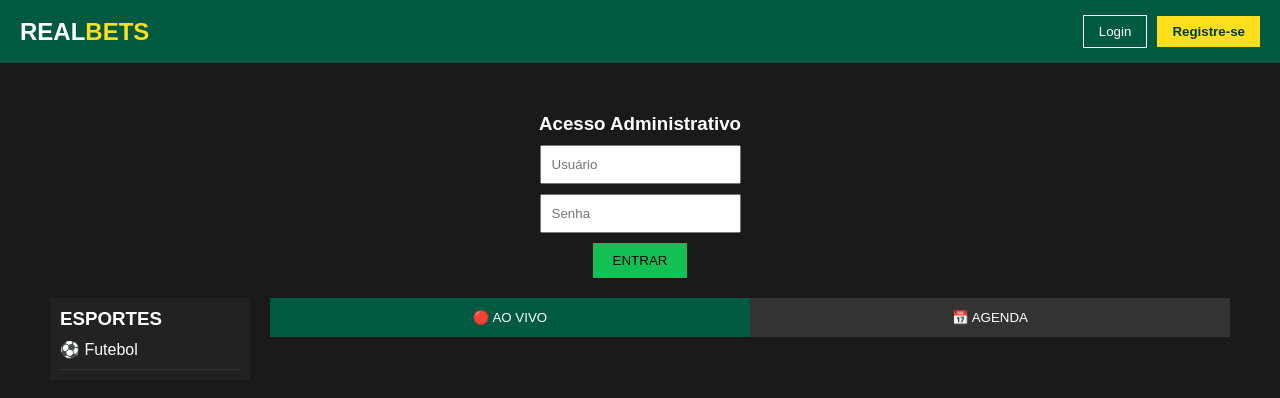
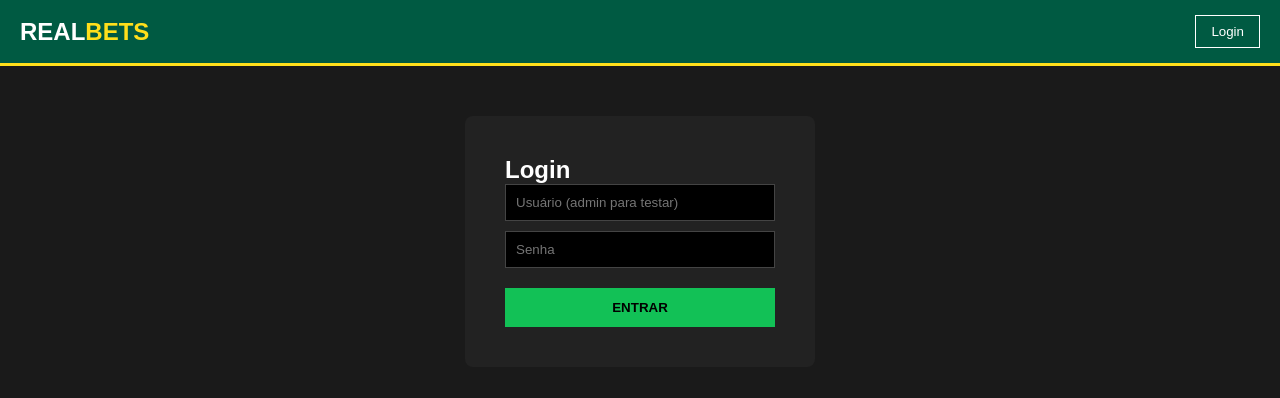
Before and after one commit to rianp7221-ship-it/realbets, a Next.js app in the folder realbets/: page / in a window 1280 px wide. Both pictures are taken after a click on the button "Login". Shown: the top 398 px of the page. Built offline with nearby package versions, Linux system fonts and the light colour scheme.

Commit message:
Update page.js

```diff
--- a/realbets/app/page.js
+++ b/realbets/app/page.js
@@ -2,84 +2,94 @@
 import { useState, useEffect } from 'react';
 
 export default function Home() {
-  const [view, setView] = useState('home'); // 'home', 'admin', 'login'
+  // Estados globais do sistema
+  const [view, setView] = useState('home'); // 'home', 'login', 'admin'
+  const [userSession, setUserSession] = useState(null); // 'user', 'admin' ou null
   const [activeTab, setActiveTab] = useState('live');
   const [games, setGames] = useState({ live: [], scheduled: [] });
-  const [isAdmin, setIsAdmin] = useState(false);
+  const [showModal, setShowModal] = useState(false);
 
-  // Integração com API-Sports
+  // Simulação de busca de dados da API
   useEffect(() => {
-    async function fetchData() {
-      const demoData = [{ id: 1, teams: 'Real Madrid × Barcelona', time: '16:00', league: 'La Liga' }];
-      setGames({ live: [], scheduled: demoData });
-    }
-    fetchData();
+    // Aqui você integraria sua API futuramente
+    setGames({
+      live: [{ id: 1, teams: 'Real Madrid × Barcelona', time: "90'" }],
+      scheduled: [{ id: 2, teams: 'Flamengo × Palmeiras', time: '18:00' }]
+    });
   }, []);
 
-  // --- ÁREA DO ADMINISTRADOR ---
-  if (view === 'admin') return (
-    <div style={{ background: '#111', color: '#fff', minHeight: '100vh', padding: '20px' }}>
-      <header style={{ display: 'flex', justifyContent: 'space-between', borderBottom: '1px solid #333', paddingBottom: '10px' }}>
-        <h1>⚙️ PAINEL ADMIN</h1>
-        <button onClick={() => setView('home')} style={{ background: '#c00', border: 'none', padding: '10px', color: '#fff' }}>Sair do Admin</button>
+  // --- COMPONENTE: HEADER PROFISSIONAL ---
+  const Header = () => (
+    <header style={{ background: '#005a42', padding: '15px 20px', borderBottom: '3px solid #ffdf1b', display: 'flex', justifyContent: 'space-between', alignItems: 'center' }}>
+      <h1 onClick={() => setView('home')} style={{ margin: 0, fontSize: '24px', fontWeight: '900', cursor: 'pointer', color: '#fff' }}>
+        REAL<span style={{ color: '#ffdf1b' }}>BETS</span>
+      </h1>
+      <div style={{ display: 'flex', gap: '10px' }}>
+        {userSession === 'admin' && <button onClick={() => setView('admin')} style={{ background: '#ffdf1b', color: '#000', border: 'none', padding: '8px 15px', fontWeight: 'bold' }}>PAINEL ADMIN</button>}
+        {!userSession ? (
+          <button onClick={() => setView('login')} style={{ background: 'transparent', color: '#fff', border: '1px solid #fff', padding: '8px 15px' }}>Login</button>
+        ) : (
+          <button onClick={() => {setUserSession(null); setView('home');}} style={{ background: '#c00', color: '#fff', border: 'none', padding: '8px 15px' }}>Sair</button>
+        )}
+      </div>
     </header>
-      <div style={{ marginTop: '20px', display: 'grid', gridTemplateColumns: '1fr 1fr', gap: '20px' }}>
-        <div style={{ background: '#222', padding: '20px', borderRadius: '8px' }}>
-          <h3>Gerenciar Odds</h3>
-          <input placeholder="ID do Jogo" style={{ display: 'block', width: '100%', marginBottom: '10px', padding: '8px' }} />
-          <button style={{ background: '#005a42', color: '#fff', padding: '10px 20px', border: 'none' }}>Atualizar</button>
+  );
+
+  // --- COMPONENTE: PAINEL ADMIN (PROTEGIDO) ---
+  if (view === 'admin' && userSession === 'admin') {
+    return (
+      <div style={{ background: '#111', color: '#fff', minHeight: '100vh' }}>
+        <Header />
+        <div style={{ padding: '40px' }}>
+          <h2>⚙️ PAINEL DE CONTROLE ADMINISTRATIVO</h2>
+          <div style={{ display: 'grid', gridTemplateColumns: 'repeat(3, 1fr)', gap: '20px', marginTop: '20px' }}>
+            <div style={{ background: '#222', padding: '20px', borderRadius: '5px' }}><h3>Gerenciar Jogos</h3><button>Adicionar Evento</button></div>
+            <div style={{ background: '#222', padding: '20px', borderRadius: '5px' }}><h3>Financeiro</h3><p>Saldo do sistema: R$ 0,00</p></div>
+            <div style={{ background: '#222', padding: '20px', borderRadius: '5px' }}><h3>Usuários</h3><p>125 cadastrados</p></div>
           </div>
         </div>
       </div>
     );
+  }
 
-  // --- SITE PRINCIPAL (LAYOUT BET365) ---
+  // --- COMPONENTE: SITE PRINCIPAL ---
   return (
     <div style={{ background: '#1a1a1a', color: '#fff', minHeight: '100vh', fontFamily: 'sans-serif' }}>
-      {/* HEADER */}
-      <header style={{ background: '#005a42', padding: '15px 20px', display: 'flex', justifyContent: 'space-between', alignItems: 'center' }}>
-        <h1 style={{ margin: 0, fontSize: '24px' }}>REAL<span style={{ color: '#ffdf1b' }}>BETS</span></h1>
-        <div>
-          <button onClick={() => setView('login')} style={{ background: 'transparent', border: '1px solid #fff', color: '#fff', padding: '8px 15px', marginRight: '10px' }}>Login</button>
-          <button onClick={() => setView('login')} style={{ background: '#ffdf1b', color: '#003b2b', border: 'none', padding: '8px 15px', fontWeight: 'bold' }}>Registre-se</button>
+      <Header />
+
+      {view === 'login' ? (
+        <div style={{ display: 'flex', justifyContent: 'center', marginTop: '50px' }}>
+          <div style={{ background: '#222', padding: '40px', borderRadius: '8px', width: '350px' }}>
+            <h2>Login</h2>
+            <input id="u" placeholder="Usuário (admin para testar)" style={{ width: '100%', padding: '10px', marginBottom: '10px', background: '#000', border: '1px solid #444', color: '#fff' }} />
+            <input id="p" type="password" placeholder="Senha" style={{ width: '100%', padding: '10px', marginBottom: '20px', background: '#000', border: '1px solid #444', color: '#fff' }} />
+            <button onClick={() => {
+              const u = document.getElementById('u').value;
+              if(u === 'admin') { setUserSession('admin'); setView('admin'); }
+              else { setUserSession('user'); setView('home'); }
+            }} style={{ width: '100%', padding: '12px', background: '#12c156', border: 'none', cursor: 'pointer', fontWeight: 'bold' }}>ENTRAR</button>
           </div>
-      </header>
-
-      {/* LOGIN SIMPLES */}
-      {view === 'login' && (
-        <div style={{ textAlign: 'center', marginTop: '50px' }}>
-          <h3>Acesso Administrativo</h3>
-          <input id="user" placeholder="Usuário" style={{ display: 'block', margin: '10px auto', padding: '10px' }} />
-          <input id="pass" type="password" placeholder="Senha" style={{ display: 'block', margin: '10px auto', padding: '10px' }} />
-          <button onClick={() => {
-            if(document.getElementById('user').value === 'admin') { setView('admin'); } else { setView('home'); }
-          }} style={{ background: '#12c156', padding: '10px 20px', border: 'none' }}>ENTRAR</button>
         </div>
-      )}
-
-      {/* LAYOUT DE COLUNAS */}
+      ) : (
         <div style={{ display: 'flex', maxWidth: '1200px', margin: '20px auto', gap: '20px', padding: '0 10px' }}>
-        <nav style={{ width: '200px', background: '#222', padding: '10px' }}>
-          <h3>ESPORTES</h3>
+          <nav style={{ width: '220px', background: '#222', padding: '15px', borderRadius: '4px' }}>
+            <h3 style={{ color: '#ffdf1b', fontSize: '14px' }}>ESPORTES</h3>
             <div style={{ padding: '10px 0', borderBottom: '1px solid #333' }}>⚽ Futebol</div>
+            <div style={{ padding: '10px 0', borderBottom: '1px solid #333' }}>🏀 Basquete</div>
           </nav>
-
           <main style={{ flex: 1 }}>
-          <div style={{ display: 'flex', background: '#333', marginBottom: '10px' }}>
-            <button onClick={() => setActiveTab('live')} style={{ flex: 1, padding: '12px', background: activeTab === 'live' ? '#005a42' : 'transparent', color: '#fff', border: 'none' }}>🔴 AO VIVO</button>
-            <button onClick={() => setActiveTab('scheduled')} style={{ flex: 1, padding: '12px', background: activeTab === 'scheduled' ? '#005a42' : 'transparent', color: '#fff', border: 'none' }}>📅 AGENDA</button>
+            <div style={{ display: 'flex', background: '#333', borderRadius: '4px', marginBottom: '15px' }}>
+              <button onClick={() => setActiveTab('live')} style={{ flex: 1, padding: '12px', background: activeTab === 'live' ? '#005a42' : 'transparent', color: '#fff', border: 'none', cursor: 'pointer' }}>🔴 AO VIVO</button>
+              <button onClick={() => setActiveTab('scheduled')} style={{ flex: 1, padding: '12px', background: activeTab === 'scheduled' ? '#005a42' : 'transparent', color: '#fff', border: 'none', cursor: 'pointer' }}>📅 AGENDA</button>
             </div>
-
             {games[activeTab].map(g => (
               <div key={g.id} style={{ background: '#242424', padding: '15px', marginBottom: '8px', borderLeft: '4px solid #12c156', display: 'flex', justifyContent: 'space-between' }}>
-              <div>
-                <div style={{ fontSize: '11px', color: '#aaa' }}>{g.time}</div>
-                <div style={{ fontWeight: 'bold' }}>{g.teams}</div>
-              </div>
+                <div><div style={{ fontSize: '11px', color: '#aaa' }}>{g.time}</div><div style={{ fontWeight: 'bold' }}>{g.teams}</div></div>
               </div>
             ))}
           </main>
         </div>
+      )}
     </div>
   );
 }
```
Lines whose indentation alone changed are shown as unchanged.
